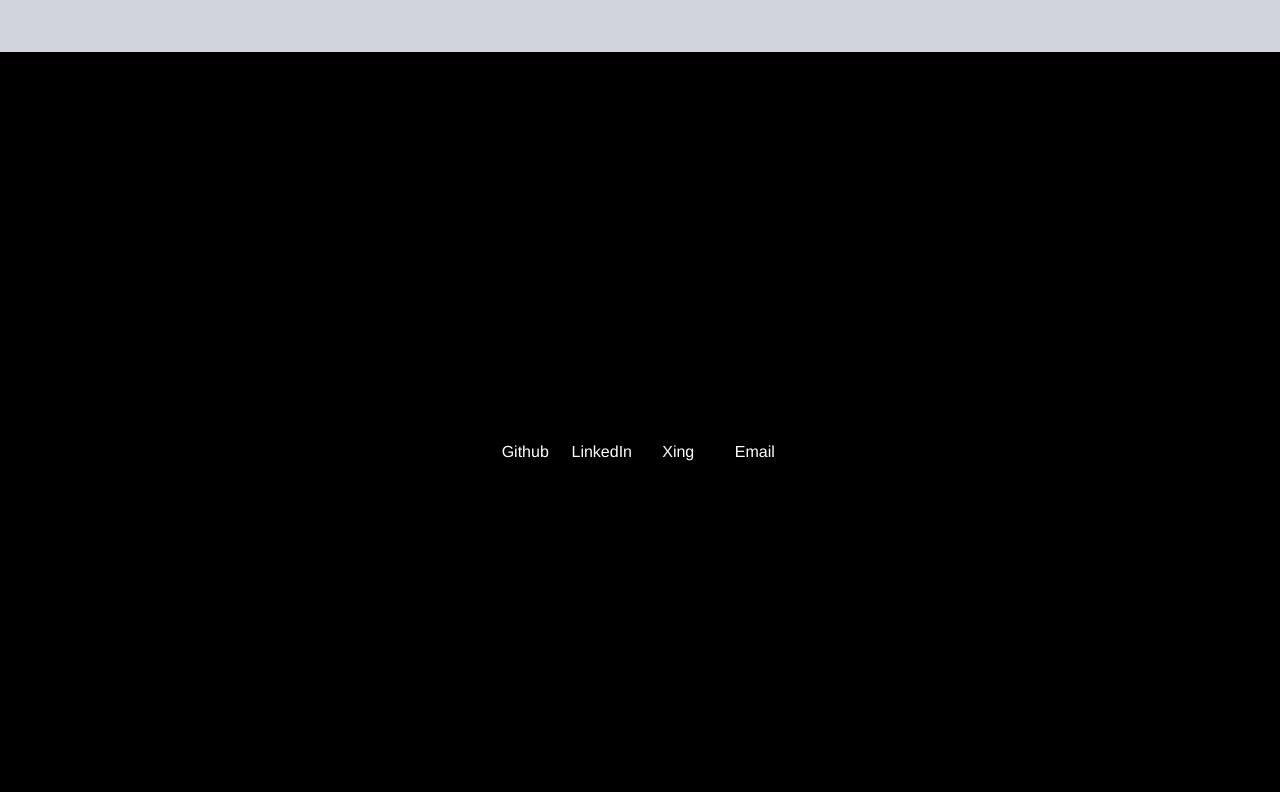
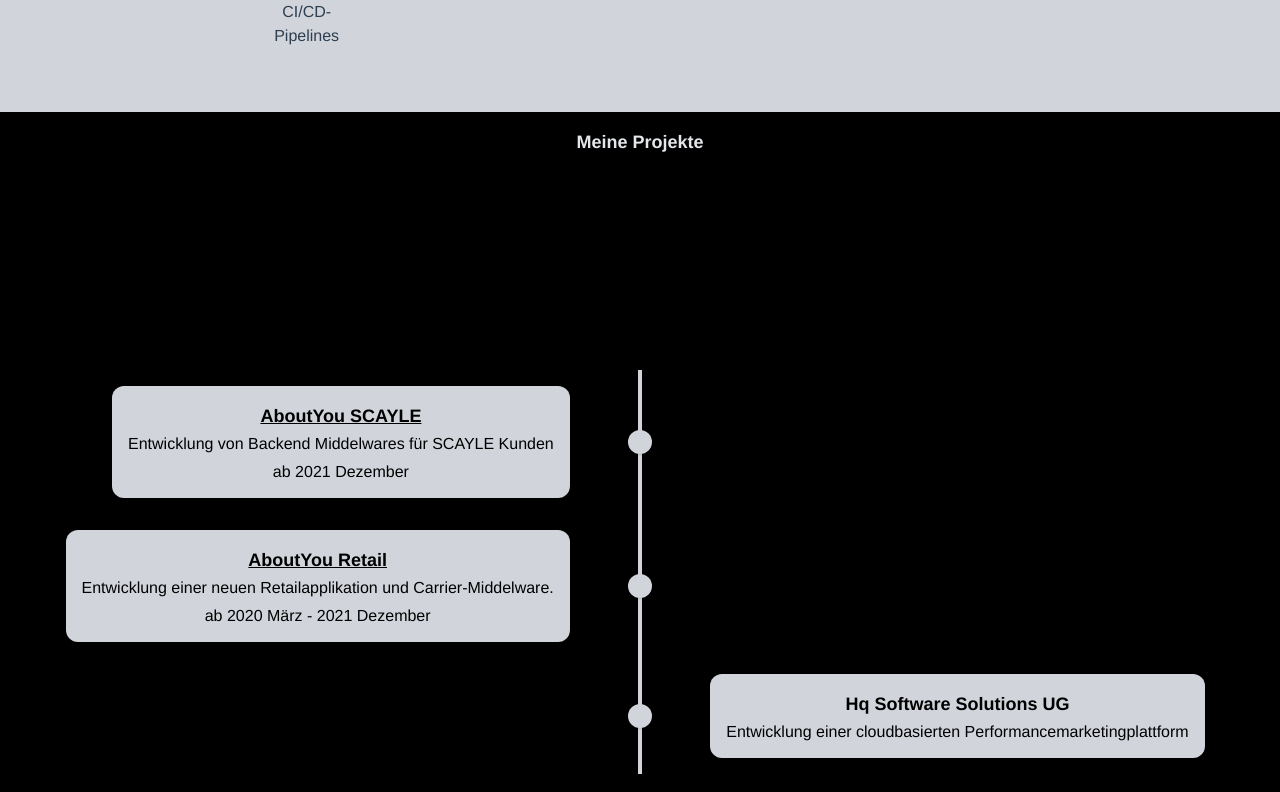
Before and after one commit to ThomasAKaestner/thomaskaestner, a Vue app: page / in a window 1280 px wide. Shown: the part 1548-2340 px from the top of the page. Built offline with nearby package versions, Linux system fonts and the light colour scheme.

Commit message:
adding projects

```diff
--- a/src/App.vue
+++ b/src/App.vue
@@ -2,6 +2,7 @@
   <div id="app">
     <Introduction />
     <MySkills />
+    <MyProjects />
     <Contact />
   </div>
 </template>
@@ -9,6 +10,7 @@
 import Introduction from "@/components/Introduction";
 import MySkills from "@/components/MySkills";
 import Contact from "@/components/Contact";
+import MyProjects from "@/components/MyProjects";
 
 export default {
   name: 'App',
@@ -16,6 +18,7 @@
     Contact,
     MySkills,
     Introduction,
+    MyProjects
   }
 }
 </script>
--- a/src/components/Contact.vue
+++ b/src/components/Contact.vue
@@ -1,13 +1,28 @@
 <template>
-  <div class="bg-black flex h-screen">
-    <div class="m-auto">
-      <div class="grid grid-cols-4 gap-4 text-white">
-        <div>
-          <p>Github</p>
+  <div class="bg-gray-300">
+    <div class="text-center font-semibold text-lg text-black py-4">
+      Kontakt
+    </div>
+    <div class="flex h-screen">
+      <div class="m-auto">
+        <div class="grid grid-cols-1 md:grid-cols-4 gap-4 ">
+          <div>
+            <img class="w-32 m-auto" src="img/icons/php.png">
+            <p class="text-center">Github</p>
+          </div>
+          <div>
+            <img class="w-32 m-auto" src="img/icons/php.png">
+            <p class="text-center">LinkedIn</p>
+          </div>
+          <div>
+            <img class="w-32 m-auto" src="img/icons/php.png">
+            <p class="text-center">Xing</p>
+          </div>
+          <div>
+            <img class="w-32 m-auto" src="img/icons/php.png">
+            <p class="text-center">Email</p>
+          </div>
         </div>
-        <div>LinkedIn</div>
-        <div>Xing</div>
-        <div>Email</div>
       </div>
     </div>
   </div>
--- a/src/components/Introduction.vue
+++ b/src/components/Introduction.vue
@@ -2,7 +2,7 @@
   <div class="bg-black flex h-screen">
     <div class="m-auto">
       <img width="300" height="300" class="m-auto py-4" src="img/TAK.png">
-      <h1 class="center text-gray-100">Thomas Kästner1</h1>
+      <h1 class="center text-gray-100">Thomas Kästner</h1>
       <div class="text-gray-100">Software Entwicklung & IT-Consulting</div>
     </div>
   </div>
--- /dev/null
+++ b/src/components/MyProjects.vue
@@ -0,0 +1,89 @@
+<template>
+  <div class="bg-black text-gray-200">
+    <div class="text-center font-semibold text-lg py-4">
+      Meine Projekte
+    </div>
+    <div class="flex md:h-screen">
+      <div class="container m-auto">
+        <div
+            class="flex flex-col md:grid grid-cols-9 mx-auto p-2 text-black"
+        >
+          <!-- left -->
+          <div class="flex flex-row-reverse md:contents">
+            <div
+                class="bg-gray-300 col-start-1 col-end-5 p-4 rounded-xl my-4 ml-auto shadow-md"
+            >
+              <a href="https://www.scayle.com/">
+                <h3 class="font-semibold text-lg mb-1 underline">AboutYou SCAYLE</h3>
+              </a>
+              <p class="leading-tight text-justify">
+                Entwicklung von Backend Middelwares für SCAYLE Kunden
+              </p>
+              <p class="leading-tight text-center pt-2">
+                ab 2021 Dezember
+              </p>
+            </div>
+            <div class="col-start-5 col-end-6 md:mx-auto relative mr-10">
+              <div class="h-full w-6 flex items-center justify-center">
+                <div class="h-full w-1 bg-gray-300 pointer-events-none"></div>
+              </div>
+              <div
+                  class="w-6 h-6 absolute top-1/2 -mt-3 rounded-full bg-gray-300 shadow"
+              ></div>
+            </div>
+          </div>
+
+          <!-- left -->
+          <div class="flex flex-row-reverse md:contents">
+            <div
+                class="bg-gray-300 col-start-1 col-end-5 p-4 rounded-xl my-4 ml-auto shadow-md"
+            >
+              <a href="https://www.aboutyou.de/">
+                <h3 class="font-semibold text-lg mb-1 underline">AboutYou Retail</h3>
+              </a>
+              <p class="leading-tight text-justify">
+                Entwicklung einer neuen Retailapplikation und Carrier-Middelware.
+              </p>
+              <p class="leading-tight text-center pt-2">
+                ab 2020 März - 2021 Dezember
+              </p>
+            </div>
+            <div class="col-start-5 col-end-6 md:mx-auto relative mr-10">
+              <div class="h-full w-6 flex items-center justify-center">
+                <div class="h-full w-1 bg-gray-300 pointer-events-none"></div>
+              </div>
+              <div
+                  class="w-6 h-6 absolute top-1/2 -mt-3 rounded-full bg-gray-300 shadow"
+              ></div>
+            </div>
+          </div>
+          <!-- right -->
+          <div class="flex md:contents">
+            <div class="col-start-5 col-end-6 mr-10 md:mx-auto relative">
+              <div class="h-full w-6 flex items-center justify-center">
+                <div class="h-full w-1 bg-gray-300 pointer-events-none"></div>
+              </div>
+              <div
+                  class="w-6 h-6 absolute top-1/2 -mt-3 rounded-full bg-gray-300 shadow"
+              ></div>
+            </div>
+            <div
+                class="bg-gray-300 col-start-6 col-end-10 p-4 rounded-xl my-4 mr-auto shadow-md"
+            >
+              <h3 class="font-semibold text-lg mb-1">Hq Software Solutions UG</h3>
+              <p class="leading-tight text-justify">
+                Entwicklung einer cloudbasierten Performancemarketingplattform
+              </p>
+            </div>
+          </div>
+        </div>
+      </div>
+    </div>
+  </div>
+</template>
+
+<script>
+export default {
+  name: "MyProjects"
+}
+</script>
--- a/src/components/MySkills.vue
+++ b/src/components/MySkills.vue
@@ -1,6 +1,10 @@
 <template>
-  <div class="bg-gray-300 flex h-screen">
-    <div class="grid grid-cols-9 gap-4">
+  <div class="bg-gray-300">
+    <div class="text-center font-semibold text-lg py-4">
+      Meine Fähigkeiten
+    </div>
+    <div class="flex h-auto md:h-screen px-4 md:px-32 lg:px-64">
+      <div class="grid grid-cols-1 md:grid-cols-6 gap-8">
         <div>
           <img class="w-32 m-auto" src="img/icons/php.png">
           <p>PHP</p>
@@ -28,7 +32,8 @@
         </div>
         <div>
           <img class="w-32 m-auto" src="img/icons/tailwindcss-dark.png">
-        Tailwind.css</div>
+          Tailwind.css
+        </div>
         <div>
           <img class="w-32 m-auto" src="img/icons/mysql.png">
           <p>MySql</p>
@@ -54,6 +59,7 @@
         </div>
       </div>
     </div>
+  </div>
 </template>
 
 <script>
```
Lines whose indentation alone changed are shown as unchanged.
